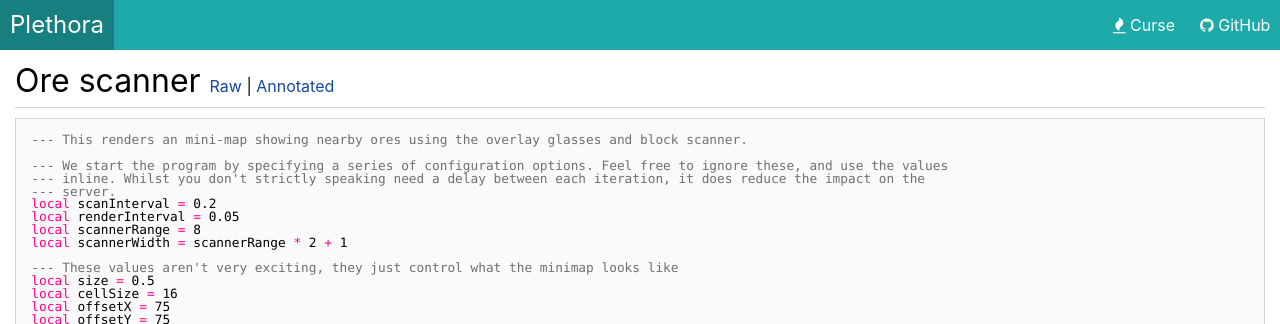
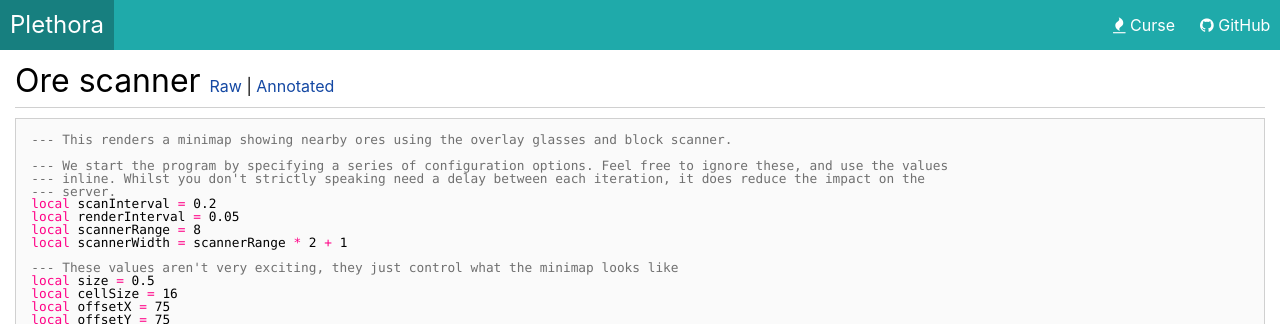
Before and after one commit to SquidDev-CC/plethora, a Jekyll site: the page built from examples/ore-scanner-raw.md, in a window 1280 px wide. Shown: the top 324 px of the page. Built offline with Jekyll 4.4.1, drawn with Linux system fonts in a browser that asks for light colours.

Commit message:
An -> a in ore scanner example

````diff
--- a/examples/ore-scanner-raw.md
+++ b/examples/ore-scanner-raw.md
@@ -5,7 +5,7 @@ layout: default
 
 ## Ore scanner <small>[Raw](ore-scanner.lua) | [Annotated](ore-scanner.html)</small>
 ```lua
---- This renders an mini-map showing nearby ores using the overlay glasses and block scanner.
+--- This renders a minimap showing nearby ores using the overlay glasses and block scanner.
 
 --- We start the program by specifying a series of configuration options. Feel free to ignore these, and use the values
 --- inline. Whilst you don't strictly speaking need a delay between each iteration, it does reduce the impact on the
````
Also changed, not shown: examples/ore-scanner.md (+1 -1 lines), 1 other file.
